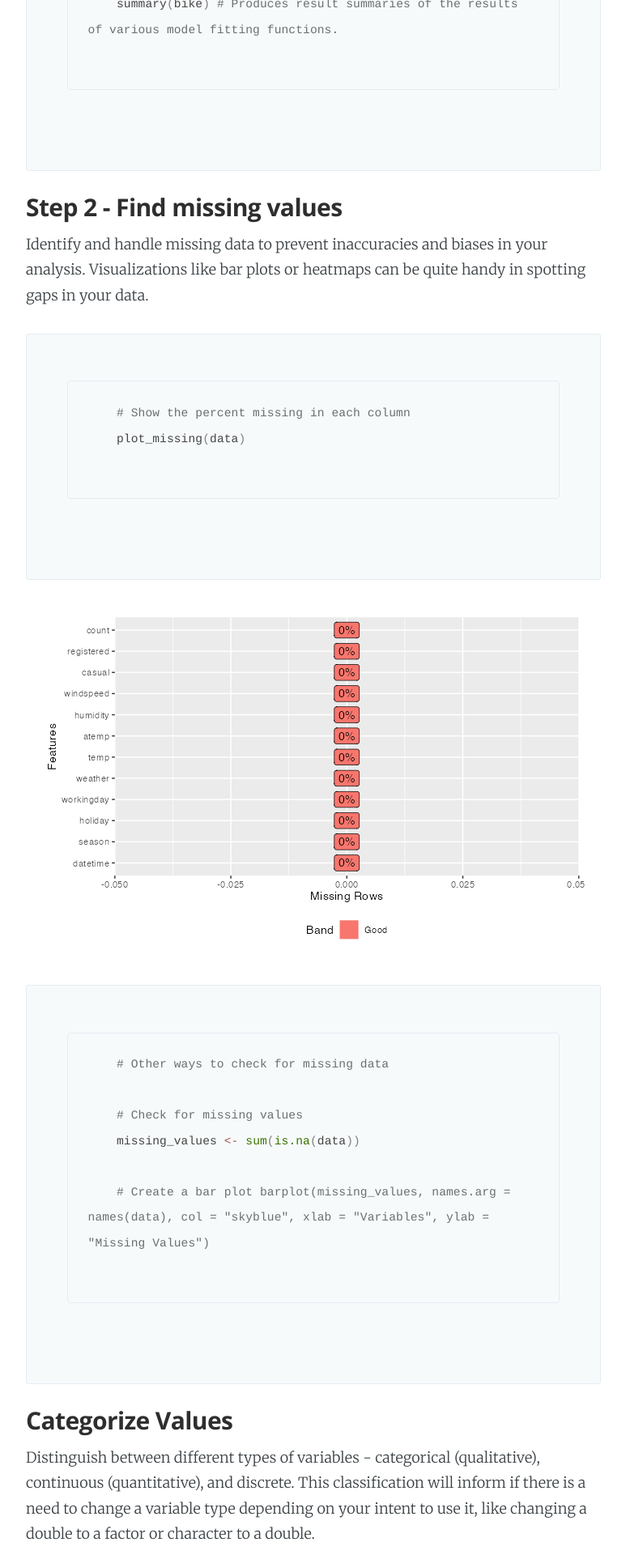
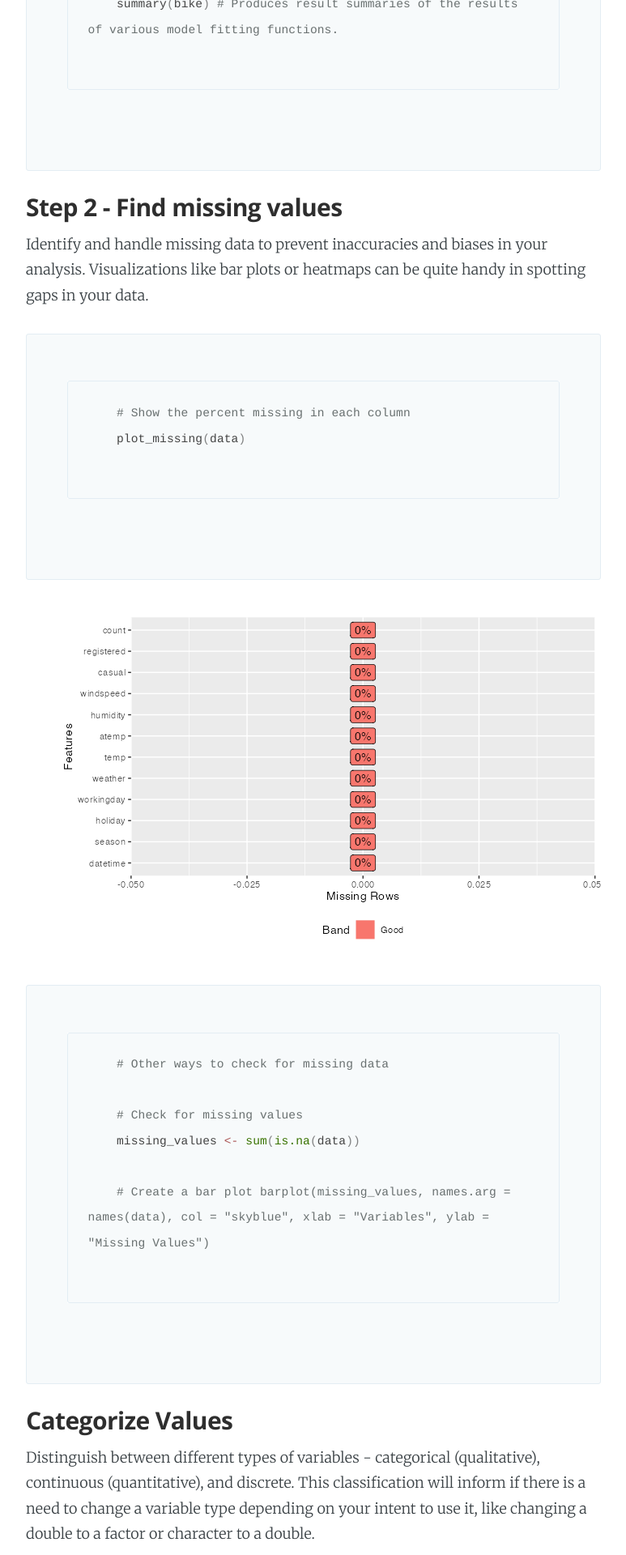
Before and after one commit to isaacaguilar97/my-blog, a Jekyll site: the page built from _posts/2023-09-01-EDA-basics.md, in a window 1280 px wide. Shown: the part 2733-4653 px from the top of the page at 81% size, without its empty margins (253-1026 px from the left). Built offline with Jekyll 4.4.1, drawn with Linux system fonts in a browser that asks for light colours; nearby versions of some CDN libraries.

Commit message:
fixing image spacing

```diff
--- a/_posts/2023-09-01-EDA-basics.md
+++ b/_posts/2023-09-01-EDA-basics.md
@@ -202,7 +202,7 @@
 
 <p>EDA is often confused with data mining and data wrangling. Data mining focuses on discovering patterns and trends within data, often for predictive modeling. Data wrangling, on the other hand, is about data preparation, transformation, and feature engineering, often as a result of EDA findings. All three phases are interrelated, with EDA laying the initial groundwork. </p>
 
-<p><img src="https://isaacaguilar97.github.io/my-blog/assets/images/magnifier.jpg" alt="Nice picture that represents EDA"/></p>
+<p><img src="https://isaacaguilar97.github.io/my-blog/assets/images/magnifier.jpg" alt="Nice picture that represents EDA" width="300"/></p>
 
 <h2 id="Conclusion">EDA is Just Awesome!</h2>
 
--- a/assets/css/screen.css
+++ b/assets/css/screen.css
@@ -59,7 +59,14 @@
 }
 sup { top: -0.5em; }
 sub { bottom: -0.25em; }
-img { border: 0; }
+/*img { border: 0; }*/
+
+img {
+    display: block; /* Ensure images are displayed as blocks */
+    margin: 0 auto; /* Center-align images horizontally */
+    max-width: 100%; /* Ensure images do not exceed the width of their container */
+}
+
 svg:not(:root) { overflow: hidden; }
 figure { margin: 1em 40px; }
 hr { box-sizing: content-box; height: 0; }
@@ -2184,6 +2191,7 @@
         width: 100%;
     }
 
+
 }
 
 
```
